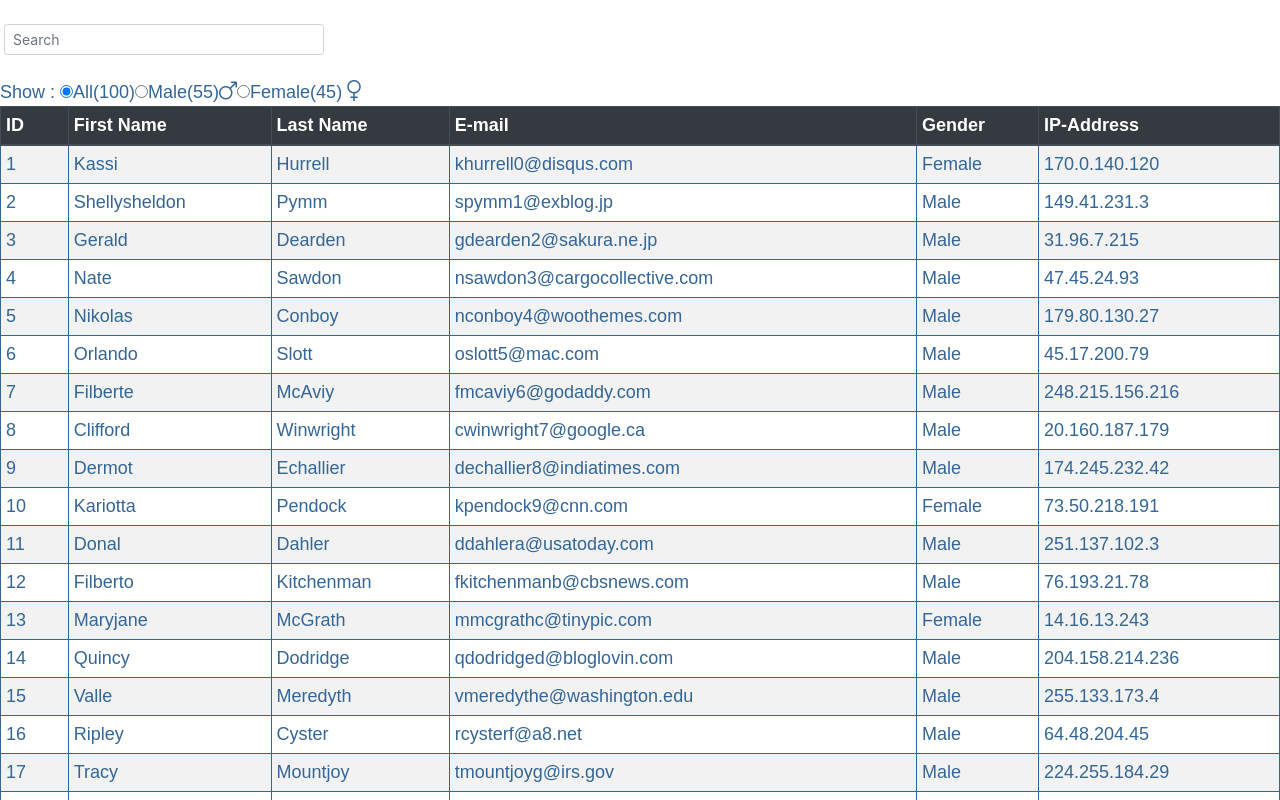
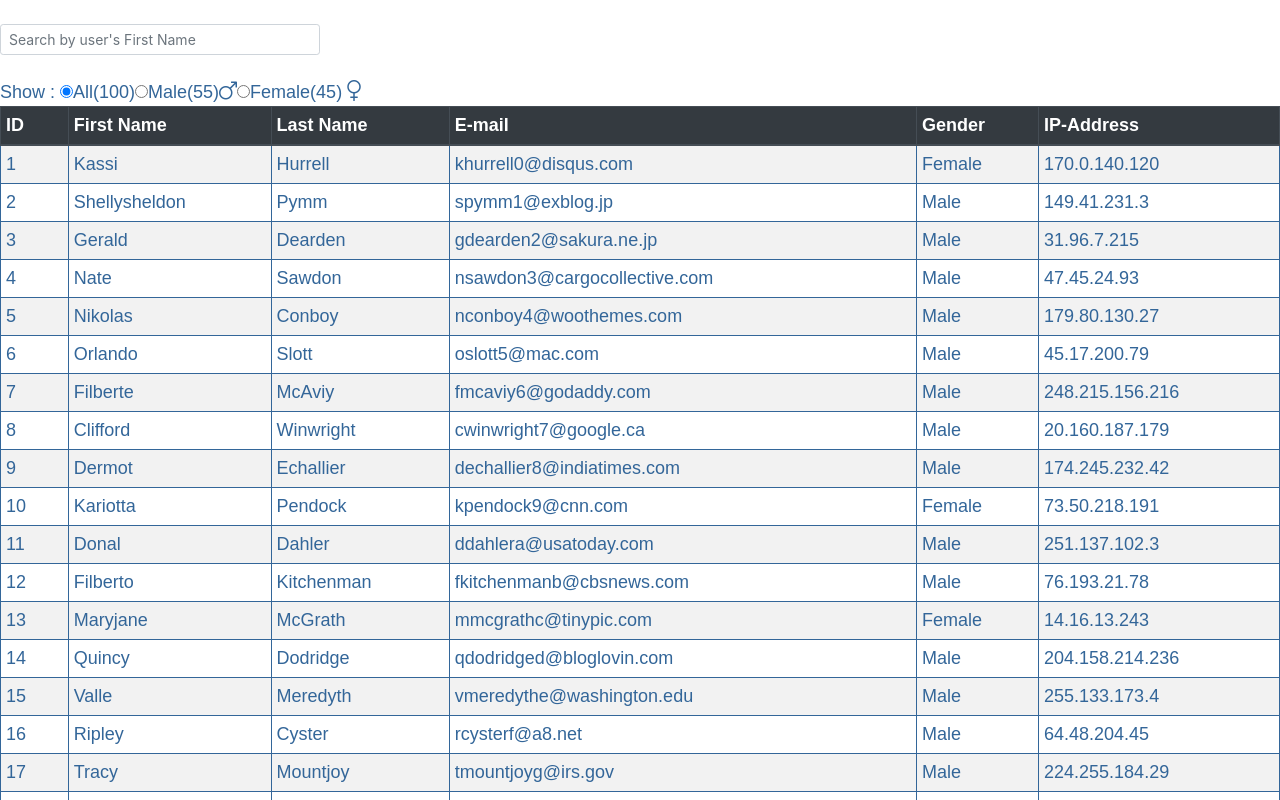
Before and after one commit to OdMatheuS/ProjetoHBT, an Angular app: page / in a window 1280 px wide. Shown: the top 800 px of the page. Built offline with nearby package versions, Linux system fonts and the light colour scheme.

Commit message:
Modificação da estilizaçao do campo de pesquisa da tabela

```diff
--- a/src/app/user-list/user-list.component.html
+++ b/src/app/user-list/user-list.component.html
@@ -1,8 +1,6 @@
 <br>
-<input class="form-control form-control-sm ml-1 w-25" type="text" placeholder="Search" aria-label="Search"
-  [(ngModel)]="first_name" (input)="Search()">
-<form class="form-inline d-flex justify-content-center md-form form-sm mt-0">
-</form>
+<input class="form-control form-control-sm ml-0 w-25" type="text" placeholder="Search by user's First Name"
+  aria-label="Search" [(ngModel)]="first_name" (input)="Search()">
 <br>
 
 <app-user-count [all]="getTotalUsersCount() " [male]="getMaleUsersCount()" [female]="getFemaleUsersCount()"
```
